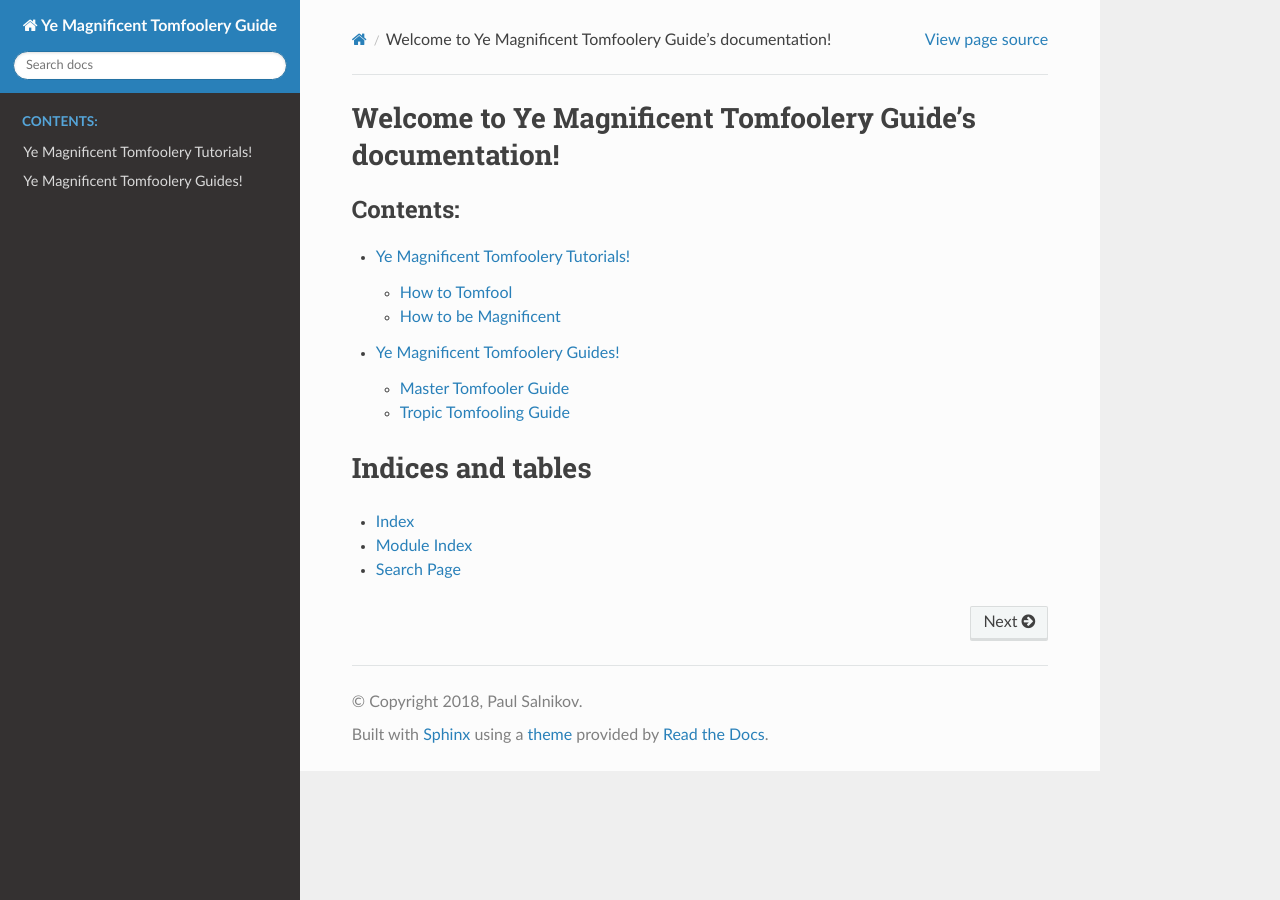
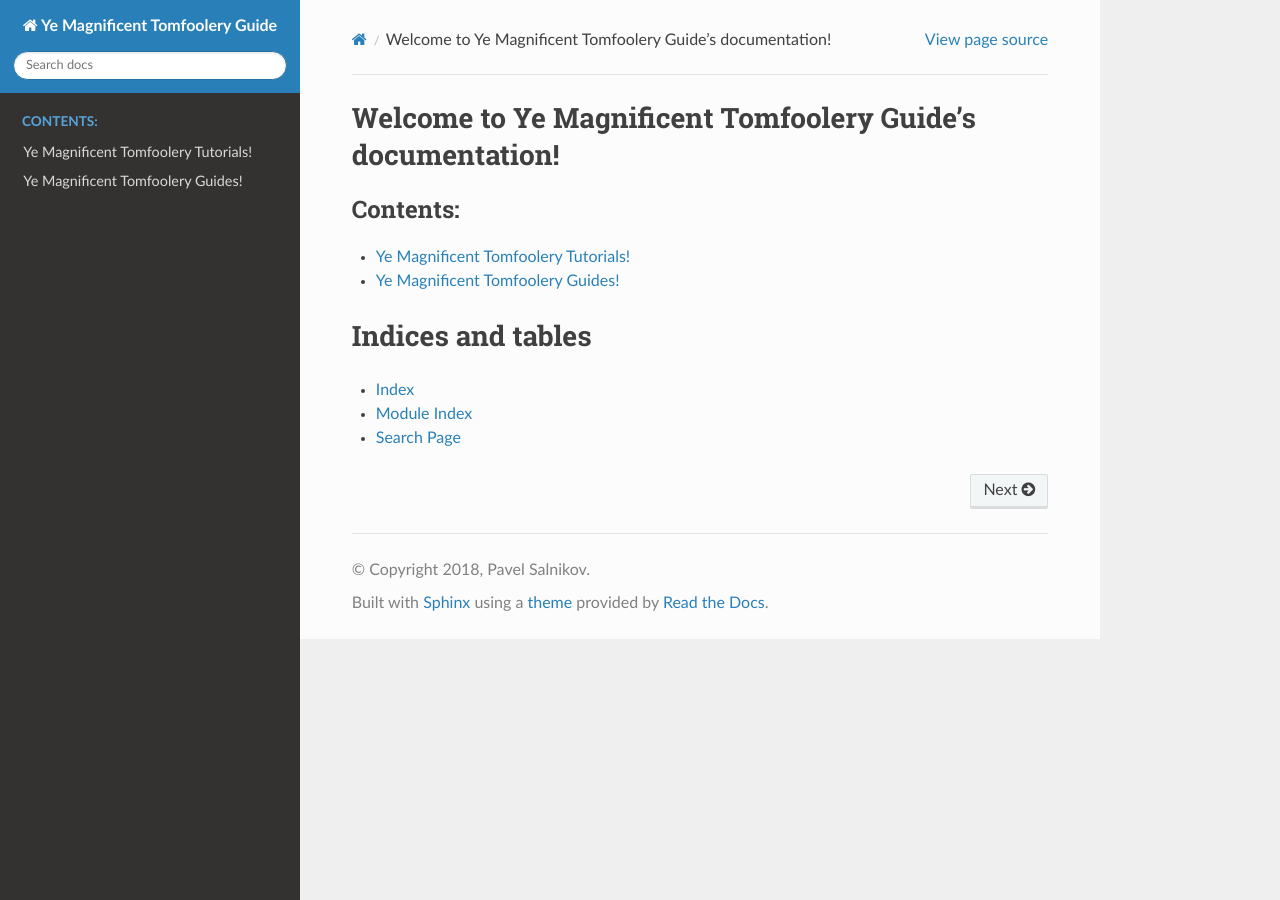
Before and after one commit to flitvious/rtd-tomfoolery, a Sphinx documentation site: the page built from source/index.rst, in a window 1280 px wide. Built offline with Sphinx 7.4.7 and the Read the Docs theme 2.0.0, drawn with Linux system fonts in a browser that asks for light colours.

Commit message:
author & TOC fixes

```diff
--- a/source/conf.py
+++ b/source/conf.py
@@ -20,8 +20,8 @@
 # -- Project information -----------------------------------------------------
 
 project = 'Ye Magnificent Tomfoolery Guide'
-copyright = '2018, Paul Salnikov'
-author = 'Paul Salnikov'
+copyright = '2018, Pavel Salnikov'
+author = 'Pavel Salnikov'
 
 # The short X.Y version
 version = ''
--- a/source/index.rst
+++ b/source/index.rst
@@ -7,7 +7,7 @@ Welcome to Ye Magnificent Tomfoolery Guide's documentation!
 ===========================================================
 
 .. toctree::
-   :maxdepth: 2
+   :maxdepth: 1
    :caption: Contents:
 
    tutorials
```
